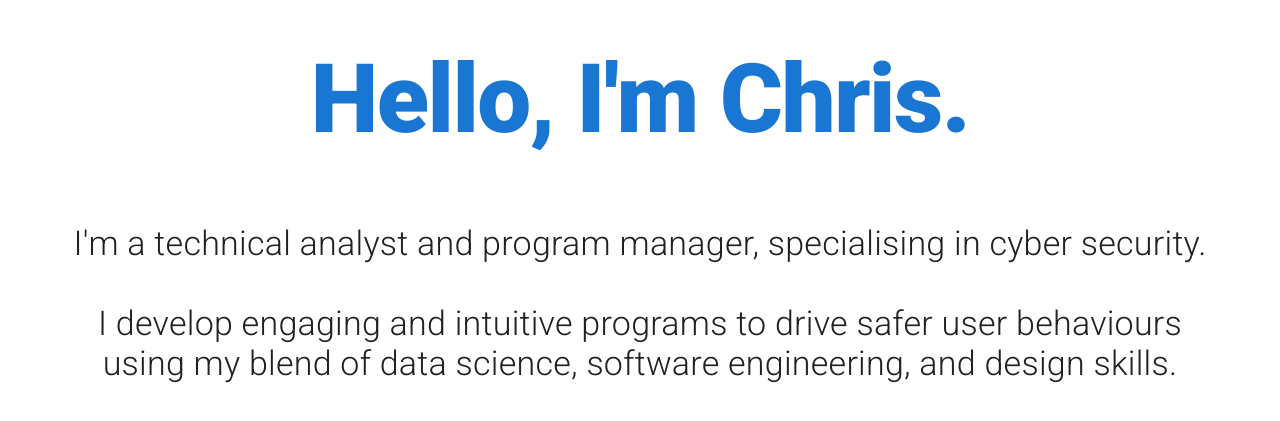
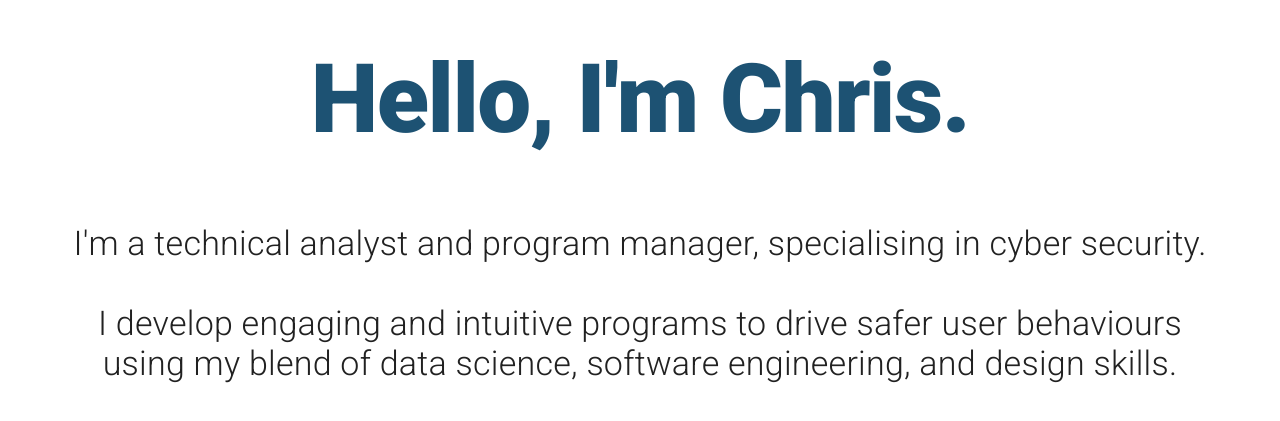
Before and after one commit to chow-c/portfolio, a Vue app: page / in a window 1280 px wide. Shown: the part 105-526 px from the top of the page. Built offline with nearby package versions, Linux system fonts and the light colour scheme.

Commit message:
:lipstick: Customise primary colour

```diff
--- a/src/plugins/vuetify.js
+++ b/src/plugins/vuetify.js
@@ -4,4 +4,14 @@ import Vuetify from 'vuetify/lib/framework';
 Vue.use(Vuetify);
 
 export default new Vuetify({
+    theme: {
+        options: { customProperties: true },
+        dark: false,
+        themes:
+        {
+            light: {
+                primary: '1D5273',
+            },
+        }
+    }
 });
```
